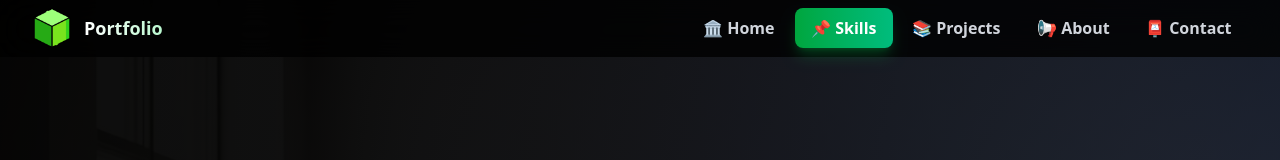
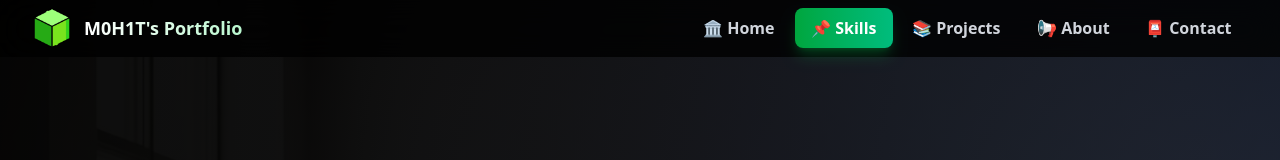
Before and after one commit to 5keTchDev/Portfolio, a Next.js app: page / in a window 1280 px wide. Shown: the top 160 px of the page. Built offline with nearby package versions, Linux system fonts and the light colour scheme.

Commit message:
update the navbar

```diff
--- a/components/Navbar.tsx
+++ b/components/Navbar.tsx
@@ -183,8 +183,8 @@ export default function Header() {
                 />
                 <div className="absolute inset-0 rounded-lg blur-md opacity-0 group-hover:opacity-100 transition-opacity duration-500 ease-out logo-glow" />
               </div>
-              <span className="hidden sm:inline-block font-bold text-lg bg-gradient-to-r from-white via-green-200 to-green-400 bg-clip-text text-transparent transition-transform duration-500 ease-[cubic-bezier(0.22,1,0.36,1)] will-change-transform group-hover:scale-105 gradient-anim">
-                Portfolio
+              <span className="hidden sm:inline-block font-extrabold text-lg bg-gradient-to-r from-white via-green-200 to-green-400 bg-clip-text text-transparent transition-transform duration-500 ease-[cubic-bezier(0.22,1,0.36,1)] will-change-transform group-hover:scale-105 gradient-anim">
+                M0H1T's Portfolio
               </span>
             </Link>
 
```
